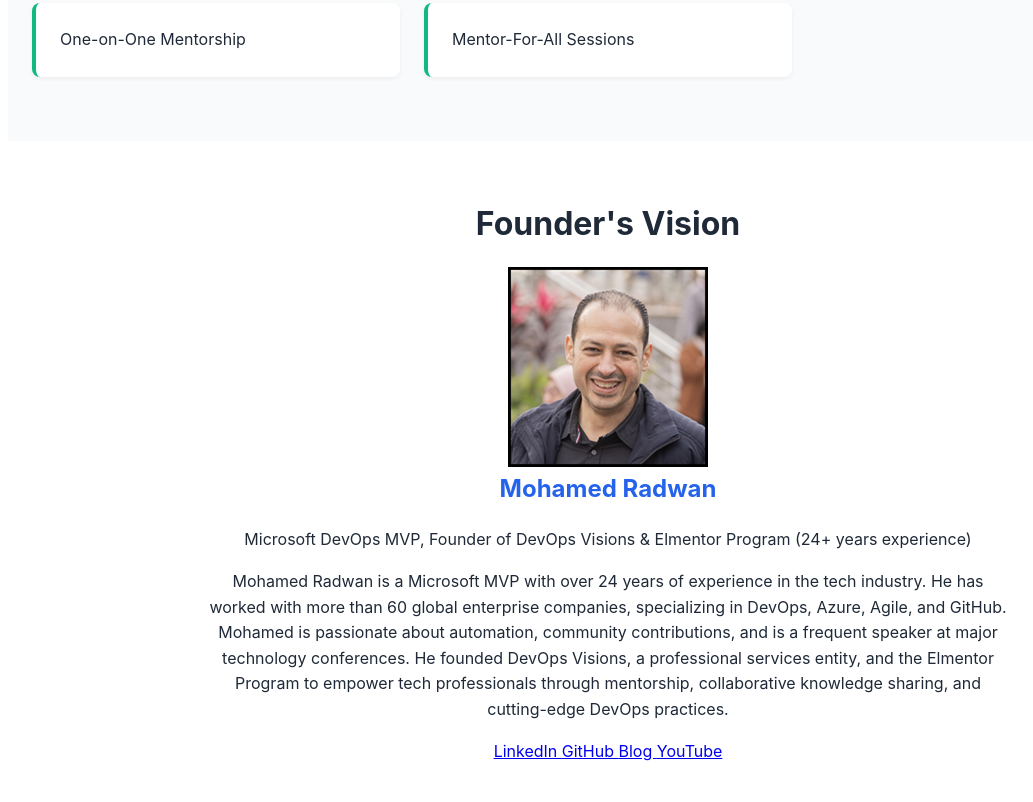
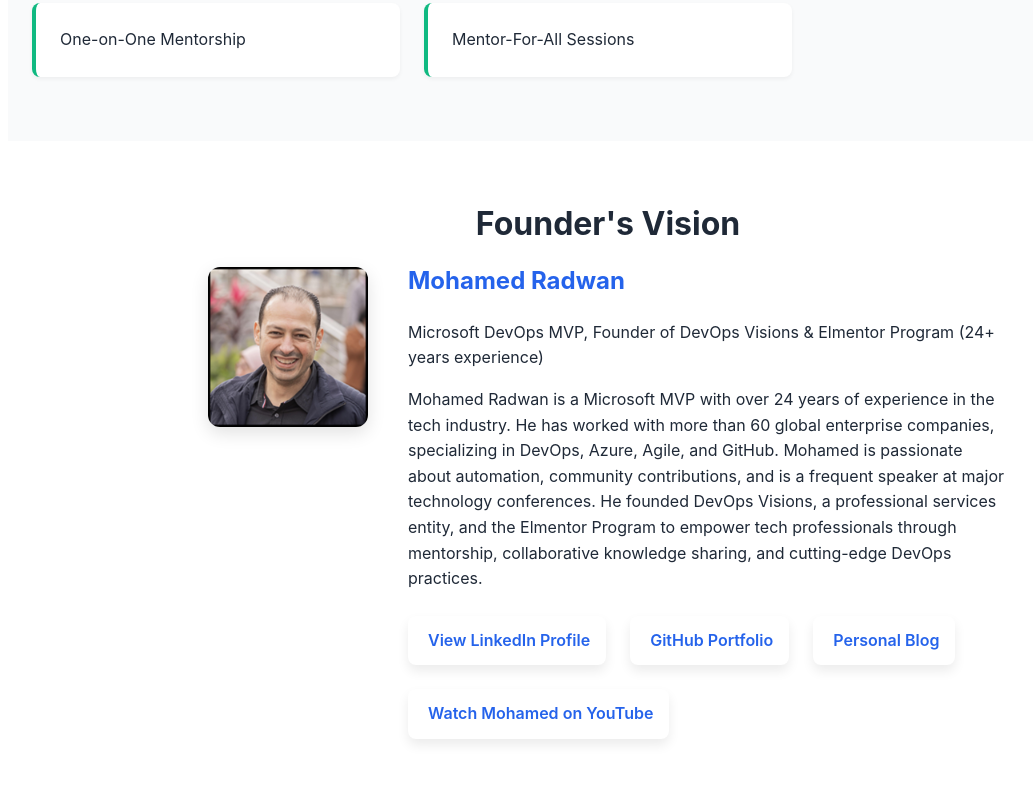
Before and after one commit to aymanaboghonim/demo-elmentor, a website built with Vite: page index.html in a window 1280 px wide. Shown: the part 3258-4060 px from the top of the page, without its empty margins (32-1065 px from the left). Built offline with nearby package versions, Linux system fonts and the light colour scheme.

Commit message:
fix(founder): render founder image correctly and convert social links to cards; add styling

```diff
--- a/src/assets/styles/sections.css
+++ b/src/assets/styles/sections.css
@@ -163,6 +163,61 @@
   margin-inline: auto;
 }
 
+#founder .founder-profile {
+  display: flex;
+  align-items: flex-start;
+  gap: var(--spacing-lg);
+  margin-block-start: var(--spacing-md);
+}
+
+#founder .founder-image {
+  width: 160px;
+  height: 160px;
+  object-fit: cover;
+  border-radius: 0.75rem;
+  box-shadow: 0 6px 18px rgba(0,0,0,0.12);
+}
+
+#founder .founder-info {
+  text-align: left;
+}
+
+#founder .founder-bio {
+  margin-block-start: var(--spacing-sm);
+  color: var(--color-text);
+}
+
+#founder .founder-social {
+  display: flex;
+  gap: var(--spacing-md);
+  margin-block-start: var(--spacing-md);
+  flex-wrap: wrap;
+}
+
+.social-card {
+  display: inline-flex;
+  align-items: center;
+  justify-content: center;
+  min-width: 140px;
+  padding: 0.75rem 1rem;
+  background: white;
+  color: var(--color-primary);
+  border-radius: 0.5rem;
+  box-shadow: 0 6px 12px rgba(0,0,0,0.08);
+  text-decoration: none;
+  font-weight: 600;
+  transition: transform var(--transition-base), box-shadow var(--transition-base);
+}
+
+.social-card:hover {
+  transform: translateY(-4px);
+  box-shadow: 0 10px 22px rgba(0,0,0,0.12);
+}
+
+.social-name {
+  padding-left: 0.25rem;
+}
+
 #founder .founder-name {
   color: var(--color-primary);
   font-size: var(--font-size-xl);
--- a/src/sections/founder.js
+++ b/src/sections/founder.js
@@ -7,12 +7,29 @@
   const updateContent = () => {
     const lang = getCurrentLang();
 
+    // Resolve image path so it works after Vite build (use import.meta.url)
+    const resolveImage = (path) => {
+      try {
+        if (typeof path === 'string' && path.startsWith('/src/')) {
+          // convert '/src/assets/...' -> '../assets/...'
+          const rel = '../' + path.slice(5);
+          return new URL(rel, import.meta.url).href;
+        }
+        return path;
+      } catch (err) {
+        return path;
+      }
+    };
+
     const socialLinks = founderData.socialLinks
-      .map(link => `
-        <a href="${link.url}" target="_blank" rel="noopener noreferrer" class="social-link">
-          ${link.name}
+      .map(link => {
+        const label = link.label && link.label[lang] ? link.label[lang] : link.name;
+        return `
+        <a class="social-card" href="${link.url}" target="_blank" rel="noopener noreferrer">
+          <span class="social-name">${label}</span>
         </a>
-      `)
+      `;
+      })
       .join('');
 
     founder.innerHTML = `
@@ -20,7 +37,7 @@
         <h2>${getTranslation('founder.title')}</h2>
 
         <div class="founder-profile">
-          <img src="${founderData.image}" alt="${founderData.name}" class="founder-image" />
+          <img src="${resolveImage(founderData.image)}" alt="${founderData.name}" class="founder-image" />
 
           <div class="founder-info">
             <h3 class="founder-name">${founderData.name}</h3>
```
